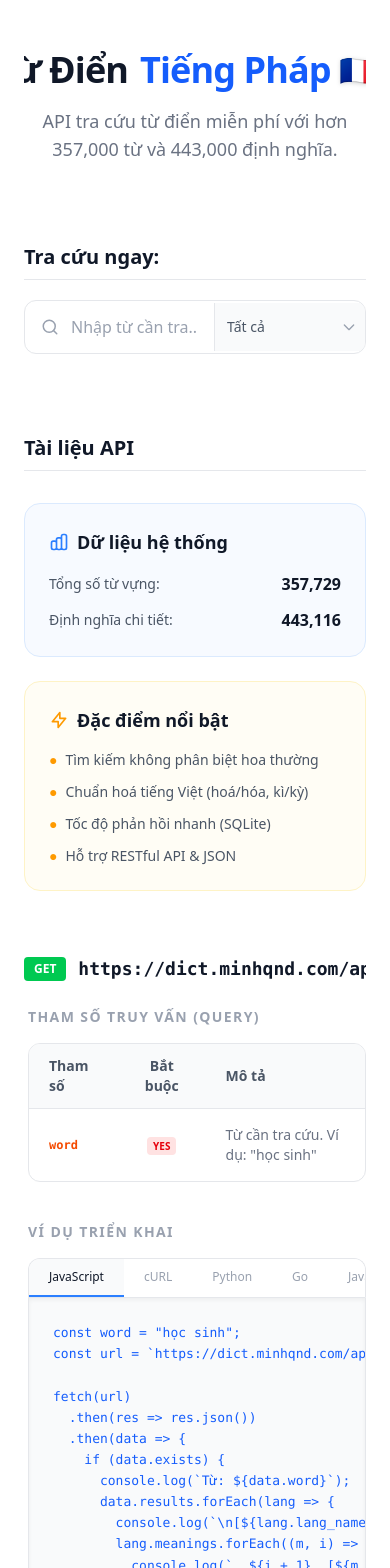
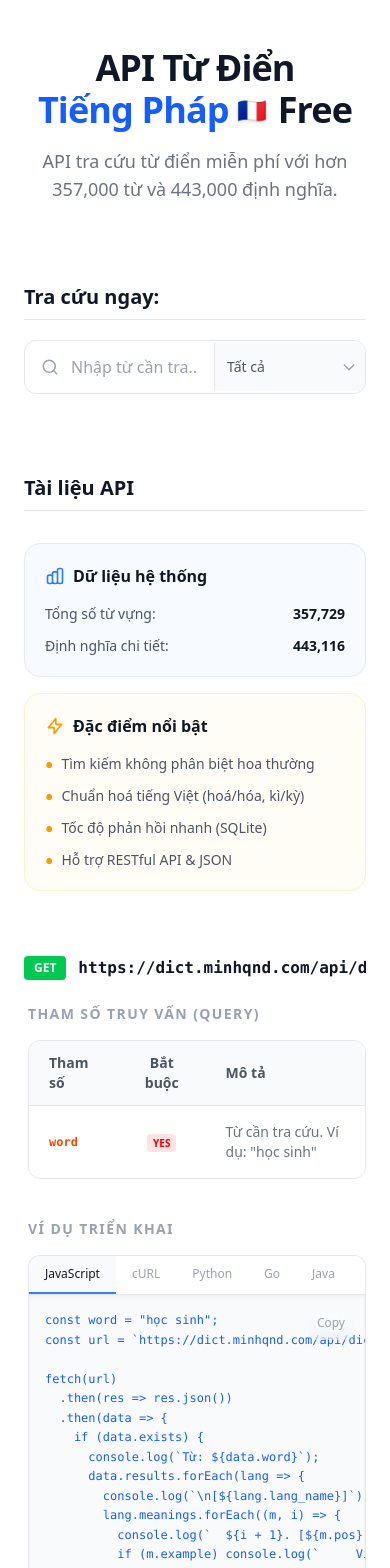
Before and after one commit to cuongcog04/dictionary, a Next.js app: page / in a window 390 px wide. Shown: the top 1568 px of the page. Built offline with nearby package versions, Linux system fonts and the light colour scheme.

Commit message:
style: Improve responsiveness of documentation tables, API endpoints, and header for better mobile display.

```diff
--- a/app/components/CodeExamples.tsx
+++ b/app/components/CodeExamples.tsx
@@ -26,12 +26,12 @@ export default function CodeExamples() {
             <h4 className="text-sm font-bold uppercase tracking-widest text-gray-400 dark:text-gray-500 mb-4 flex items-center gap-2">
                 Ví dụ triển khai
             </h4>
-            <div className="flex overflow-x-auto rounded-t-xl border-x border-t border-gray-200 dark:border-gray-800">
+            <div className="flex overflow-x-auto rounded-t-xl border-x border-t border-gray-200 dark:border-gray-800 no-scrollbar select-none">
                 {['js', 'curl', 'python', 'go', 'java', 'c'].map((lang) => (
                     <button
                         key={lang}
                         onClick={() => setCodeTab(lang as typeof codeTab)}
-                        className={`px-5 py-2.5 text-xs font-medium transition-all border-b-2 ${codeTab === lang
+                        className={`px-4 sm:px-5 py-2.5 text-xs font-medium transition-all border-b-2 whitespace-nowrap ${codeTab === lang
                             ? 'bg-gray-50 dark:bg-[#141414] text-gray-900 dark:text-white border-blue-500'
                             : 'bg-white dark:bg-[#0a0a0a] text-gray-400 hover:text-gray-600 dark:hover:text-gray-300 border-transparent'
                             }`}
@@ -43,11 +43,11 @@ export default function CodeExamples() {
             <div className="relative group/code">
                 <button
                     onClick={handleCopy}
-                    className="absolute top-4 right-4 p-2 bg-white/10 hover:bg-white/20 dark:bg-black/20 dark:hover:bg-black/40 rounded-lg text-xs font-medium text-gray-400 hover:text-white transition-all opacity-0 group-hover/code:opacity-100 backdrop-blur-sm border border-white/5"
+                    className="absolute top-3 right-3 sm:top-4 sm:right-4 p-2 bg-white/10 hover:bg-white/20 dark:bg-black/20 dark:hover:bg-black/40 rounded-lg text-xs font-medium text-gray-400 hover:text-white transition-all sm:opacity-0 group-hover/code:opacity-100 backdrop-blur-sm border border-white/5"
                 >
                     {copied ? '✓ Đã copy' : 'Copy'}
                 </button>
-                <pre className="bg-gray-50 dark:bg-[#141414] border border-gray-200 dark:border-gray-800 p-6 rounded-b-xl overflow-x-auto text-[13px] leading-relaxed font-mono text-blue-600 dark:text-blue-400 shadow-inner">
+                <pre className="bg-gray-50 dark:bg-[#141414] border border-gray-200 dark:border-gray-800 p-4 sm:p-6 rounded-b-xl overflow-x-auto text-[12px] sm:text-[13px] leading-relaxed font-mono text-blue-600 dark:text-blue-400 shadow-inner">
                     <code>{CODES[codeTab]}</code>
                 </pre>
             </div>
--- a/app/components/DictionaryDocumentation.tsx
+++ b/app/components/DictionaryDocumentation.tsx
@@ -15,10 +15,12 @@ export default function DictionaryDocumentation() {
 
                 {/* Lookup API */}
                 <div>
-                    <div className="flex items-center gap-3 mb-6">
+                    <div className="flex flex-col sm:flex-row sm:items-center gap-3 mb-6">
+                        <div className="flex items-center gap-3">
                             <span className="px-2.5 py-1 bg-green-500 text-white text-xs font-bold rounded">GET</span>
                             <div className="overflow-x-auto">
-                            <code className="text-lg font-mono font-bold text-gray-900 dark:text-white">https://dict.minhqnd.com/api/dictionary/lookup</code>
+                                <code className="text-base sm:text-lg font-mono font-bold text-gray-900 dark:text-white whitespace-nowrap">https://dict.minhqnd.com/api/dictionary/lookup</code>
+                            </div>
                         </div>
                     </div>
 
@@ -27,7 +29,7 @@ export default function DictionaryDocumentation() {
                             <h4 className="text-sm font-bold uppercase tracking-widest text-gray-400 dark:text-gray-500 mb-4 flex items-center gap-2">
                                 Tham số truy vấn (Query)
                             </h4>
-                            <div className="overflow-hidden border border-gray-200 dark:border-gray-800 rounded-xl">
+                            <div className="overflow-x-auto border border-gray-200 dark:border-gray-800 rounded-xl">
                                 <table className="w-full text-sm text-left">
                                     <thead className="bg-gray-50 dark:bg-[#111] text-gray-600 dark:text-gray-400 font-semibold border-b border-gray-200 dark:border-gray-800">
                                         <tr>
@@ -76,8 +78,8 @@ export default function DictionaryDocumentation() {
                             </h4>
 
                             {/* Root Object */}
-                            <div className="overflow-hidden border border-gray-200 dark:border-gray-800 rounded-xl mb-4">
-                                <div className="px-5 py-2 bg-gray-100 dark:bg-[#0a0a0a] text-xs font-bold text-gray-500 dark:text-gray-400 uppercase tracking-wider">Root Object</div>
+                            <div className="overflow-x-auto border border-gray-200 dark:border-gray-800 rounded-xl mb-4">
+                                <div className="px-5 py-2 bg-gray-100 dark:bg-[#0a0a0a] text-xs font-bold text-gray-500 dark:text-gray-400 uppercase tracking-wider sticky left-0 shadow-sm">Root Object</div>
                                 <table className="w-full text-[13px] text-left">
                                     <thead className="bg-gray-50 dark:bg-[#111] text-gray-600 dark:text-gray-400 font-semibold border-b border-gray-200 dark:border-gray-800">
                                         <tr>
@@ -95,8 +97,8 @@ export default function DictionaryDocumentation() {
                             </div>
 
                             {/* LanguageResult Object */}
-                            <div className="overflow-hidden border border-gray-200 dark:border-gray-800 rounded-xl mb-4">
-                                <div className="px-5 py-2 bg-gray-100 dark:bg-[#0a0a0a] text-xs font-bold text-gray-500 dark:text-gray-400 uppercase tracking-wider">LanguageResult</div>
+                            <div className="overflow-x-auto border border-gray-200 dark:border-gray-800 rounded-xl mb-4">
+                                <div className="px-5 py-2 bg-gray-100 dark:bg-[#0a0a0a] text-xs font-bold text-gray-500 dark:text-gray-400 uppercase tracking-wider sticky left-0 shadow-sm">LanguageResult</div>
                                 <table className="w-full text-[13px] text-left">
                                     <thead className="bg-gray-50 dark:bg-[#111] text-gray-600 dark:text-gray-400 font-semibold border-b border-gray-200 dark:border-gray-800">
                                         <tr>
@@ -118,8 +120,8 @@ export default function DictionaryDocumentation() {
                             </div>
 
                             {/* Meaning Object */}
-                            <div className="overflow-hidden border border-gray-200 dark:border-gray-800 rounded-xl mb-4">
-                                <div className="px-5 py-2 bg-gray-100 dark:bg-[#0a0a0a] text-xs font-bold text-gray-500 dark:text-gray-400 uppercase tracking-wider">Meaning</div>
+                            <div className="overflow-x-auto border border-gray-200 dark:border-gray-800 rounded-xl mb-4">
+                                <div className="px-5 py-2 bg-gray-100 dark:bg-[#0a0a0a] text-xs font-bold text-gray-500 dark:text-gray-400 uppercase tracking-wider sticky left-0 shadow-sm">Meaning</div>
                                 <table className="w-full text-[13px] text-left">
                                     <thead className="bg-gray-50 dark:bg-[#111] text-gray-600 dark:text-gray-400 font-semibold border-b border-gray-200 dark:border-gray-800">
                                         <tr>
@@ -178,7 +180,7 @@ export default function DictionaryDocumentation() {
                             <h4 className="text-sm font-bold uppercase tracking-widest text-gray-400 dark:text-gray-500 mb-4">
                                 Mã lỗi HTTP
                             </h4>
-                            <div className="overflow-hidden border border-gray-200 dark:border-gray-800 rounded-xl">
+                            <div className="overflow-x-auto border border-gray-200 dark:border-gray-800 rounded-xl">
                                 <table className="w-full text-[13px] text-left">
                                     <thead className="bg-gray-50 dark:bg-[#111] text-gray-600 dark:text-gray-400 font-semibold border-b border-gray-200 dark:border-gray-800">
                                         <tr>
@@ -236,16 +238,18 @@ export default function DictionaryDocumentation() {
 
                 {/* Suggest API Section */}
                 <div className="pt-8 border-t border-gray-200 dark:border-gray-800">
-                    <div className="flex items-center gap-3 mb-6">
+                    <div className="flex flex-col sm:flex-row sm:items-center gap-3 mb-6">
+                        <div className="flex items-center gap-3">
                             <span className="px-2.5 py-1 bg-green-500 text-white text-xs font-bold rounded">GET</span>
                             <div className="overflow-x-auto">
-                            <code className="text-lg font-mono font-bold text-gray-900 dark:text-white">https://dict.minhqnd.com/api/dictionary/suggest</code>
+                                <code className="text-base sm:text-lg font-mono font-bold text-gray-900 dark:text-white whitespace-nowrap">https://dict.minhqnd.com/api/dictionary/suggest</code>
+                            </div>
                         </div>
                     </div>
                     <p className="text-sm text-gray-600 dark:text-gray-400 mb-6 font-medium">
                         API gợi ý từ dựa trên prefix. Trả về danh sách các từ khớp với chuỗi tìm kiếm.
                     </p>
-                    <div className="overflow-hidden border border-gray-200 dark:border-gray-800 rounded-xl mb-6">
+                    <div className="overflow-x-auto border border-gray-200 dark:border-gray-800 rounded-xl mb-6">
                         <table className="w-full text-sm text-left">
                             <thead className="bg-gray-50 dark:bg-[#111] text-gray-600 dark:text-gray-400 font-semibold border-b border-gray-200 dark:border-gray-800">
                                 <tr>
@@ -267,16 +271,18 @@ export default function DictionaryDocumentation() {
 
                 {/* TTS API Section */}
                 <div className="pt-8 border-t border-gray-200 dark:border-gray-800">
-                    <div className="flex items-center gap-3 mb-6">
+                    <div className="flex flex-col sm:flex-row sm:items-center gap-3 mb-6">
+                        <div className="flex items-center gap-3">
                             <span className="px-2.5 py-1 bg-green-500 text-white text-xs font-bold rounded">GET</span>
                             <div className="overflow-x-auto">
-                            <code className="text-lg font-mono font-bold text-gray-900 dark:text-white">https://dict.minhqnd.com/api/dictionary/tts</code>
+                                <code className="text-base sm:text-lg font-mono font-bold text-gray-900 dark:text-white whitespace-nowrap">https://dict.minhqnd.com/api/dictionary/tts</code>
+                            </div>
                         </div>
                     </div>
                     <p className="text-sm text-gray-500 dark:text-gray-400 mb-6">
                         Endpoint tạo file âm thanh (TTS) cho từ vựng. Trả về file định dạng <code className="text-orange-500">audio/mpeg</code>.
                     </p>
-                    <div className="overflow-hidden border border-gray-200 dark:border-gray-800 rounded-xl mb-6">
+                    <div className="overflow-x-auto border border-gray-200 dark:border-gray-800 rounded-xl mb-6">
                         <table className="w-full text-sm text-left">
                             <thead className="bg-gray-50 dark:bg-[#111] text-gray-600 dark:text-gray-400 font-semibold border-b border-gray-200 dark:border-gray-800">
                                 <tr>
--- a/app/components/DictionaryHeader.tsx
+++ b/app/components/DictionaryHeader.tsx
@@ -27,31 +27,38 @@ export default function DictionaryHeader() {
             <motion.h1
                 layout
                 transition={{ duration: 0.5, ease: "easeInOut" }}
-                className="text-4xl md:text-5xl font-extrabold tracking-tight text-gray-900 dark:text-white mb-4 flex flex-nowrap justify-center items-center gap-x-3"
+                className="text-4xl sm:text-4xl md:text-5xl font-extrabold tracking-tight text-gray-900 dark:text-white mb-4 flex flex-wrap justify-center items-center gap-x-3 px-4"
             >
-                <motion.span layout transition={{ duration: 0.5 }} className="flex-shrink-0">API Từ Điển</motion.span>
+                <motion.span
+                    layout
+                    transition={{ duration: 0.5 }}
+                    className="w-full sm:w-auto flex-shrink-0"
+                >
+                    API Từ Điển
+                </motion.span>
 
+                <div className="flex items-center gap-3">
                     <motion.span
                         layout
                         transition={{
                             layout: { duration: 0.6, ease: [0.4, 0, 0.2, 1] }
                         }}
-                    className="relative inline-flex items-center text-blue-600 dark:text-blue-400 h-[1.2em] whitespace-nowrap flex-shrink-0 overflow-visible"
+                        className="relative inline-flex items-center text-blue-600 dark:text-blue-400 min-h-[1.2em] whitespace-nowrap flex-shrink-0 overflow-visible"
                     >
                         <AnimatePresence mode="popLayout" initial={false}>
                             <motion.span
                                 key={index}
-                            initial={{ x: 0, opacity: 0 }}
-                            animate={{ x: 0, opacity: 1 }}
-                            exit={{ x: 0, opacity: 0 }}
+                                initial={{ y: 10, opacity: 0 }}
+                                animate={{ y: 0, opacity: 1 }}
+                                exit={{ y: -10, opacity: 0 }}
                                 transition={{
-                                opacity: { duration: 0.5, ease: "easeInOut" },
-                                x: { duration: 0.5, ease: "easeInOut" }
+                                    opacity: { duration: 0.4, ease: "easeInOut" },
+                                    y: { duration: 0.4, ease: "easeInOut" }
                                 }}
                                 className="inline-flex items-center gap-2 whitespace-nowrap"
                             >
                                 {LANGUAGES[index].name}
-                            <span className="text-3xl md:text-4xl leading-none drop-shadow-sm">{LANGUAGES[index].flag}</span>
+                                <span className="text-2xl sm:text-3xl md:text-4xl leading-none drop-shadow-sm">{LANGUAGES[index].flag}</span>
                             </motion.span>
                         </AnimatePresence>
                     </motion.span>
@@ -61,9 +68,11 @@ export default function DictionaryHeader() {
                         transition={{
                             layout: { duration: 0.2, ease: "easeInOut" }
                         }}
+                        className="flex-shrink-0"
                     >
                         Free
                     </motion.span>
+                </div>
             </motion.h1>
 
             <p className="text-lg text-gray-500 dark:text-gray-400 mb-8 max-w-2xl mx-auto px-4">
--- a/app/components/SystemStats.tsx
+++ b/app/components/SystemStats.tsx
@@ -1,8 +1,8 @@
 export default function SystemStats() {
     return (
-        <div className="grid grid-cols-1 md:grid-cols-2 gap-6">
-            <div className="p-6 rounded-2xl bg-blue-50/50 dark:bg-blue-900/10 border border-blue-100 dark:border-blue-900/20">
-                <h3 className="text-lg font-semibold mb-4 text-gray-900 dark:text-white flex items-center gap-2">
+        <div className="grid grid-cols-1 md:grid-cols-2 gap-4 sm:gap-6">
+            <div className="p-5 md:p-6 rounded-2xl bg-blue-50/50 dark:bg-blue-900/10 border border-blue-100 dark:border-blue-900/20">
+                <h3 className="text-base sm:text-lg font-semibold mb-4 text-gray-900 dark:text-white flex items-center gap-2">
                     <svg className="w-5 h-5 text-blue-500" fill="none" stroke="currentColor" viewBox="0 0 24 24">
                         <path strokeLinecap="round" strokeLinejoin="round" strokeWidth="2" d="M9 19v-6a2 2 0 00-2-2H5a2 2 0 00-2 2v6a2 2 0 002 2h2a2 2 0 002-2zm0 0V9a2 2 0 012-2h2a2 2 0 012 2v10m-6 0a2 2 0 002 2h2a2 2 0 002-2m0 0V5a2 2 0 012-2h2a2 2 0 012 2v14a2 2 0 01-2 2h-2a2 2 0 01-2-2z" />
                     </svg>
@@ -11,16 +11,16 @@ export default function SystemStats() {
                 <ul className="space-y-3 text-sm text-gray-600 dark:text-gray-400">
                     <li className="flex items-center justify-between">
                         <span>Tổng số từ vựng:</span>
-                        <span className="font-semibold text-gray-900 dark:text-white text-base">357,729</span>
+                        <span className="font-semibold text-gray-900 dark:text-white text-sm sm:text-base">357,729</span>
                     </li>
                     <li className="flex items-center justify-between">
                         <span>Định nghĩa chi tiết:</span>
-                        <span className="font-semibold text-gray-900 dark:text-white text-base">443,116</span>
+                        <span className="font-semibold text-gray-900 dark:text-white text-sm sm:text-base">443,116</span>
                     </li>
                 </ul>
             </div>
-            <div className="p-6 rounded-2xl bg-amber-50/50 dark:bg-amber-900/10 border border-amber-100 dark:border-amber-900/20">
-                <h3 className="text-lg font-semibold mb-4 text-gray-900 dark:text-white flex items-center gap-2">
+            <div className="p-5 md:p-6 rounded-2xl bg-amber-50/50 dark:bg-amber-900/10 border border-amber-100 dark:border-amber-900/20">
+                <h3 className="text-base sm:text-lg font-semibold mb-4 text-gray-900 dark:text-white flex items-center gap-2">
                     <svg className="w-5 h-5 text-amber-500" fill="none" stroke="currentColor" viewBox="0 0 24 24">
                         <path strokeLinecap="round" strokeLinejoin="round" strokeWidth="2" d="M13 10V3L4 14h7v7l9-11h-7z" />
                     </svg>
--- a/app/layout.tsx
+++ b/app/layout.tsx
@@ -59,7 +59,7 @@ export default function DictionaryLayout({
 }) {
     return (
         <html lang="vi">
-            <body>
+            <body className="bg-white dark:bg-[#0a0a0a]">
                 {children}
             </body>
         </html>
```
Also changed, not shown: app/components/SourcesSection.tsx (+10 -8 lines). Lines whose indentation alone changed are shown as unchanged.
